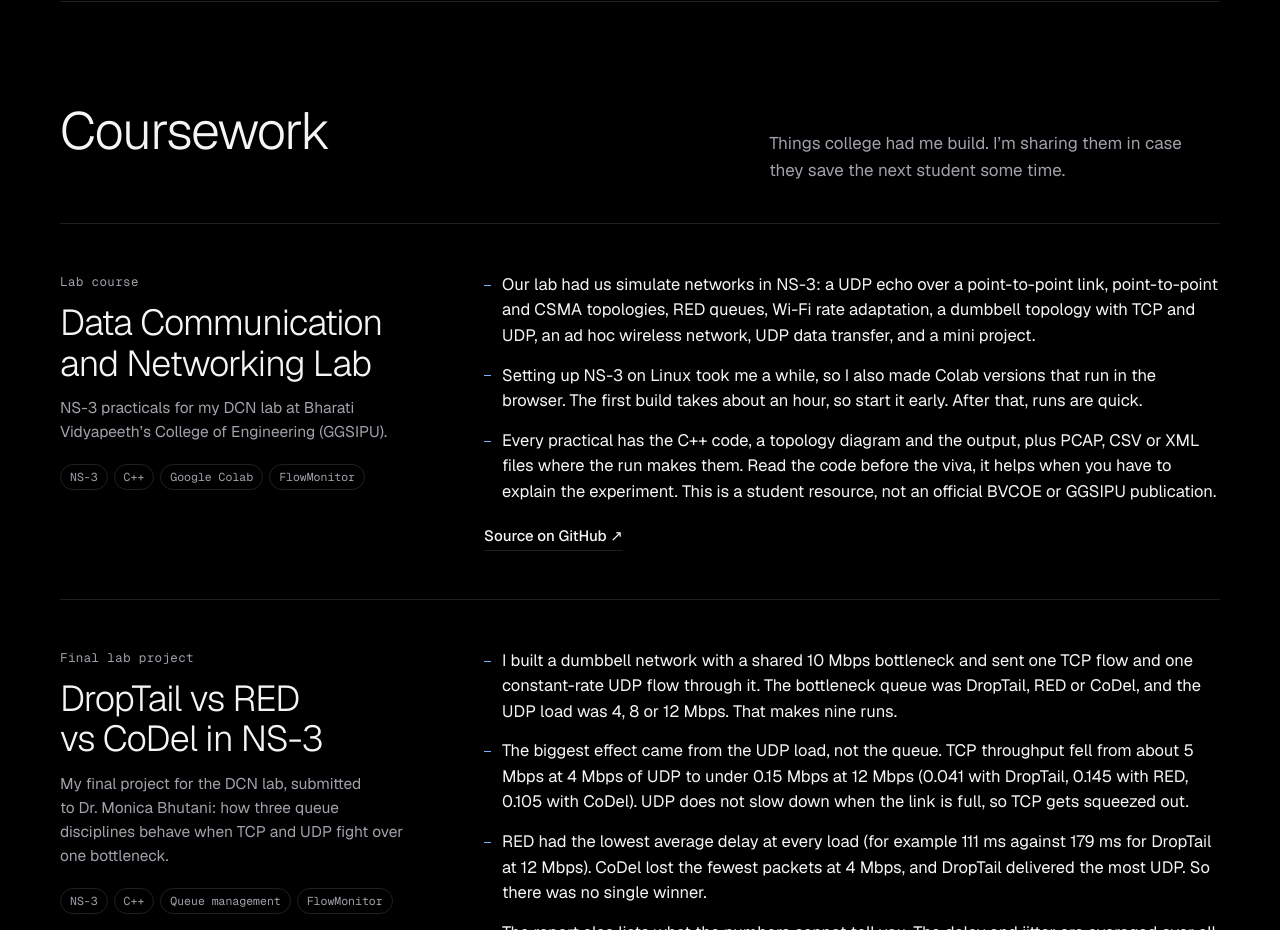
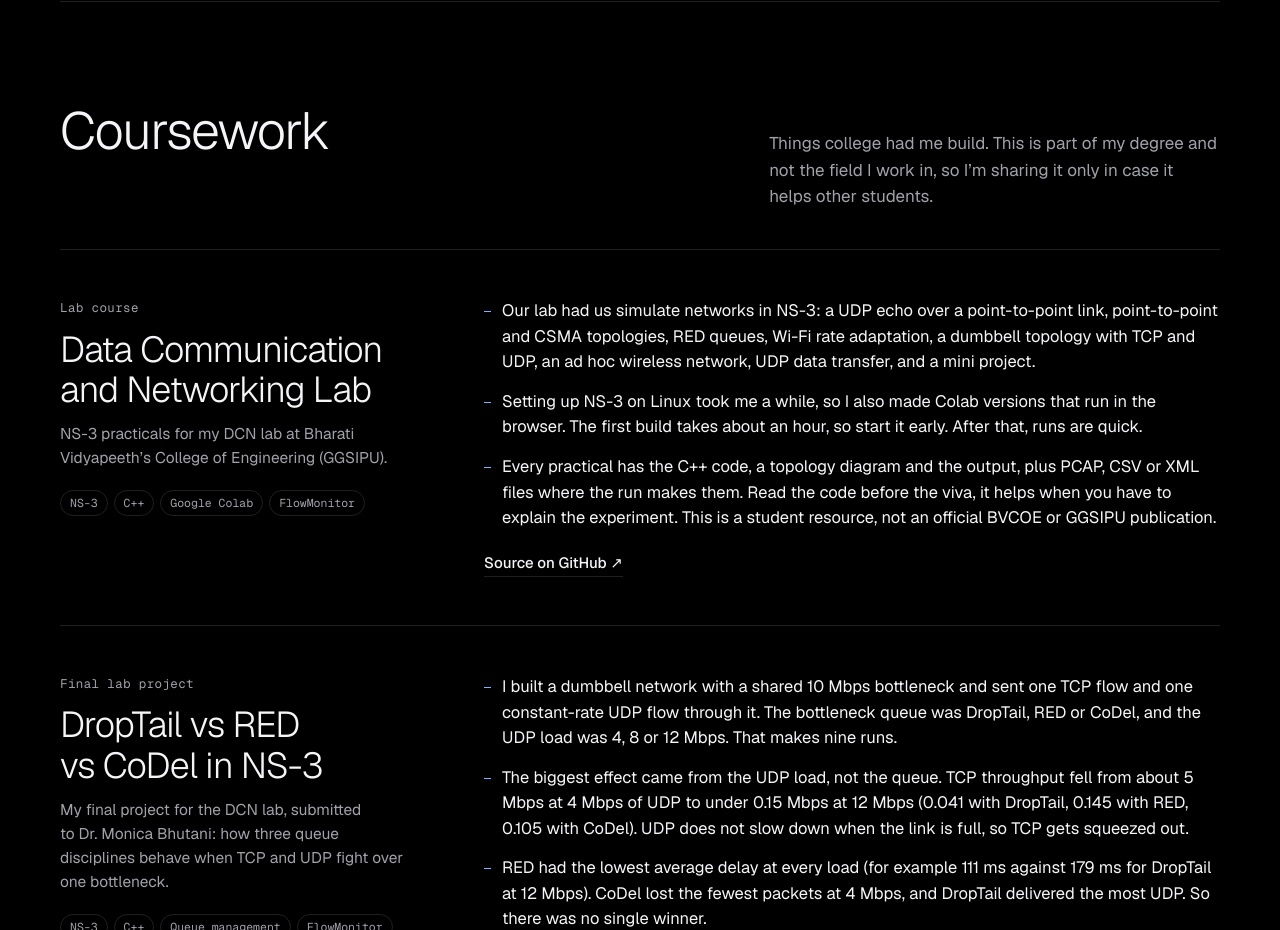
Before and after one commit to Anand-Ambastha/anand-ambastha.github.io, a plain HTML site: page projects/index.html in a window 1280 px wide. Shown: the part 5120-6050 px from the top of the page. Drawn offline with nearby package versions, Linux system fonts and the light colour scheme.

Commit message:
Coursework: note that it is degree work, not my field
Co-Authored-By: Claude Sonnet 5.5 <noreply@anthropic.com>
Claude-Session: https://claude.ai/code/session_012sE9GUebpSXZXC3Ce6unyt

```diff
--- a/projects/index.html
+++ b/projects/index.html
@@ -264,7 +264,7 @@
   <section id="coursework">
     <div class="sec-head">
       <h2>Coursework</h2>
-      <p>Things college had me build. I&rsquo;m sharing them in case they save the next student some time.</p>
+      <p>Things college had me build. This is part of my degree and not the field I work in, so I&rsquo;m sharing it only in case it helps other students.</p>
     </div>
 
     <article class="detail">
```
